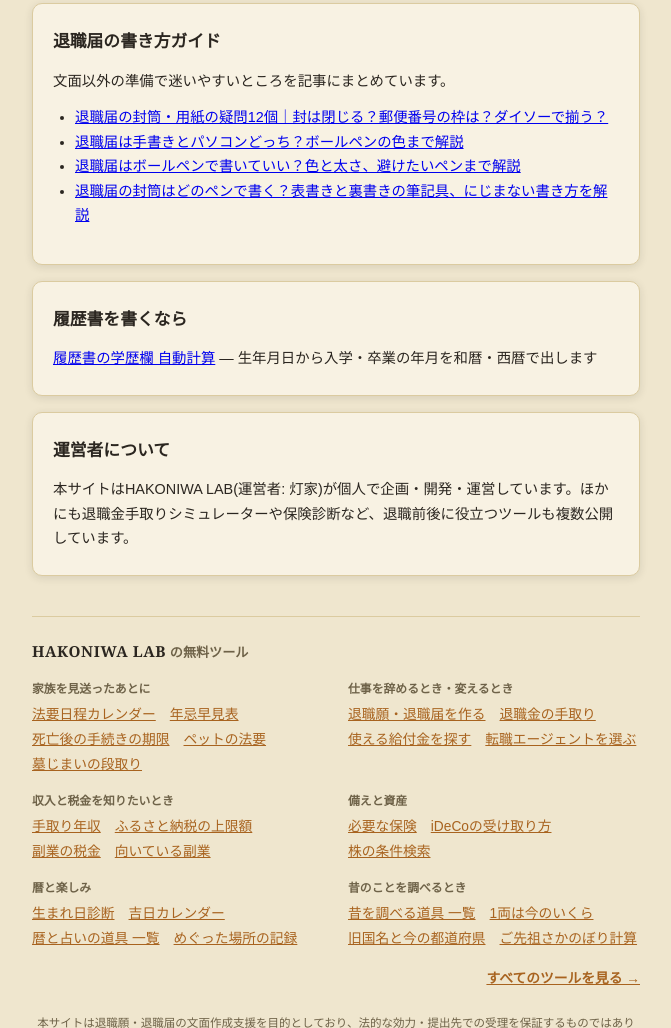
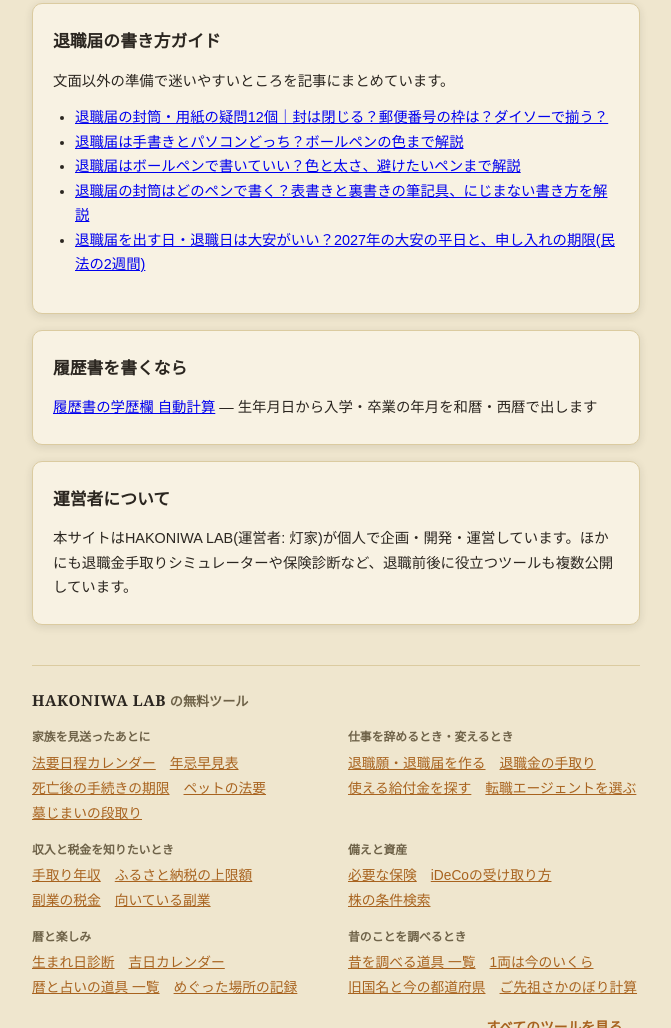
Before and after one commit to hakoniwa-lab/resignation-letter-generator, a plain HTML site: page index.html in a window 1280 px wide. Shown: the part 1856-2884 px from the top of the page, without its empty margins (304-975 px from the left). Drawn offline with Linux system fonts and the light colour scheme.

Commit message:
書き方ガイドに「退職届を出す日・退職日は大安がいい？」(暦の記事)へのリンク
Co-Authored-By: Claude Opus 5.5 <noreply@anthropic.com>

```diff
--- a/index.html
+++ b/index.html
@@ -166,6 +166,7 @@
         <li><a href="guide/taishokutodoke-tegaki-pc/">退職届は手書きとパソコンどっち？ボールペンの色まで解説</a></li>
         <li><a href="guide/taishokutodoke-borupen/">退職届はボールペンで書いていい？色と太さ、避けたいペンまで解説</a></li>
         <li><a href="guide/taishokutodoke-fuutou-pen/">退職届の封筒はどのペンで書く？表書きと裏書きの筆記具、にじまない書き方を解説</a></li>
+        <li><a href="../birthday-fortune/guide/taishoku-kichijitsu/">退職届を出す日・退職日は大安がいい？2027年の大安の平日と、申し入れの期限(民法の2週間)</a></li>
       </ul>
     </div>
 
```
